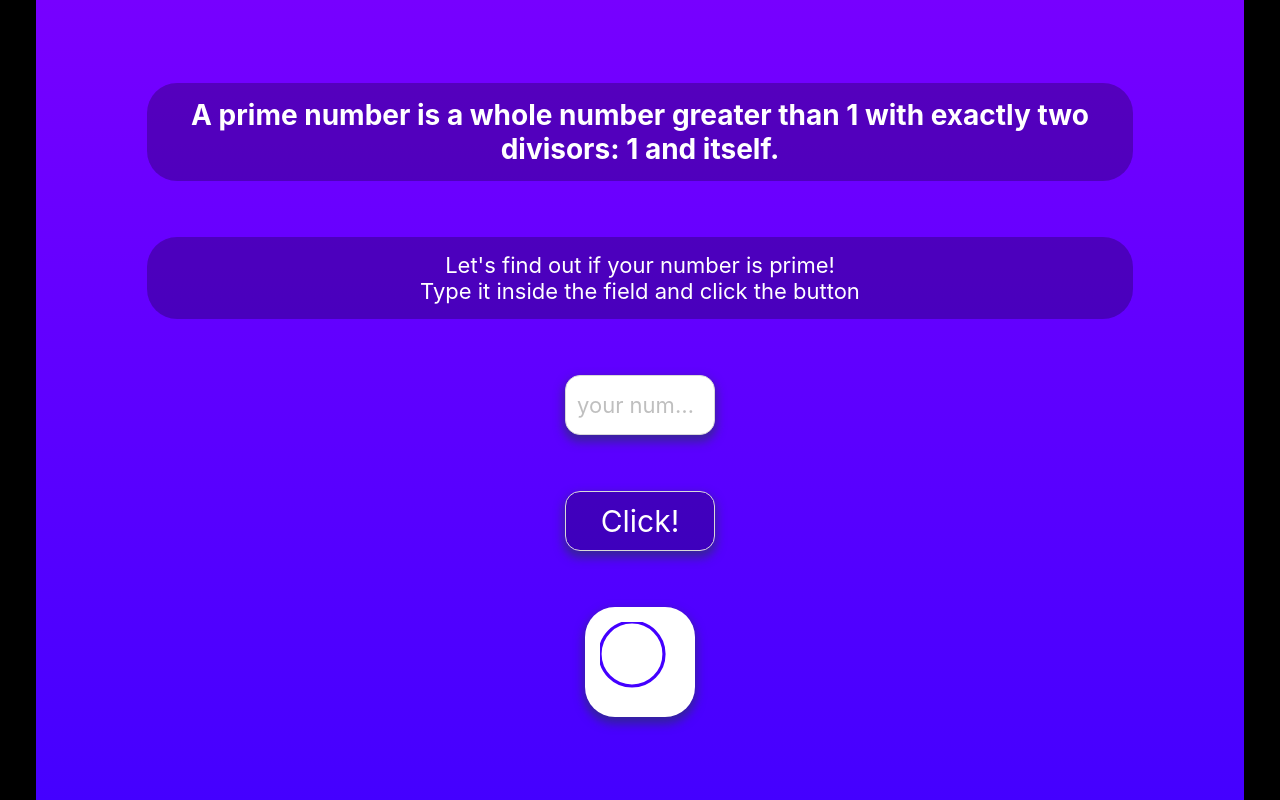
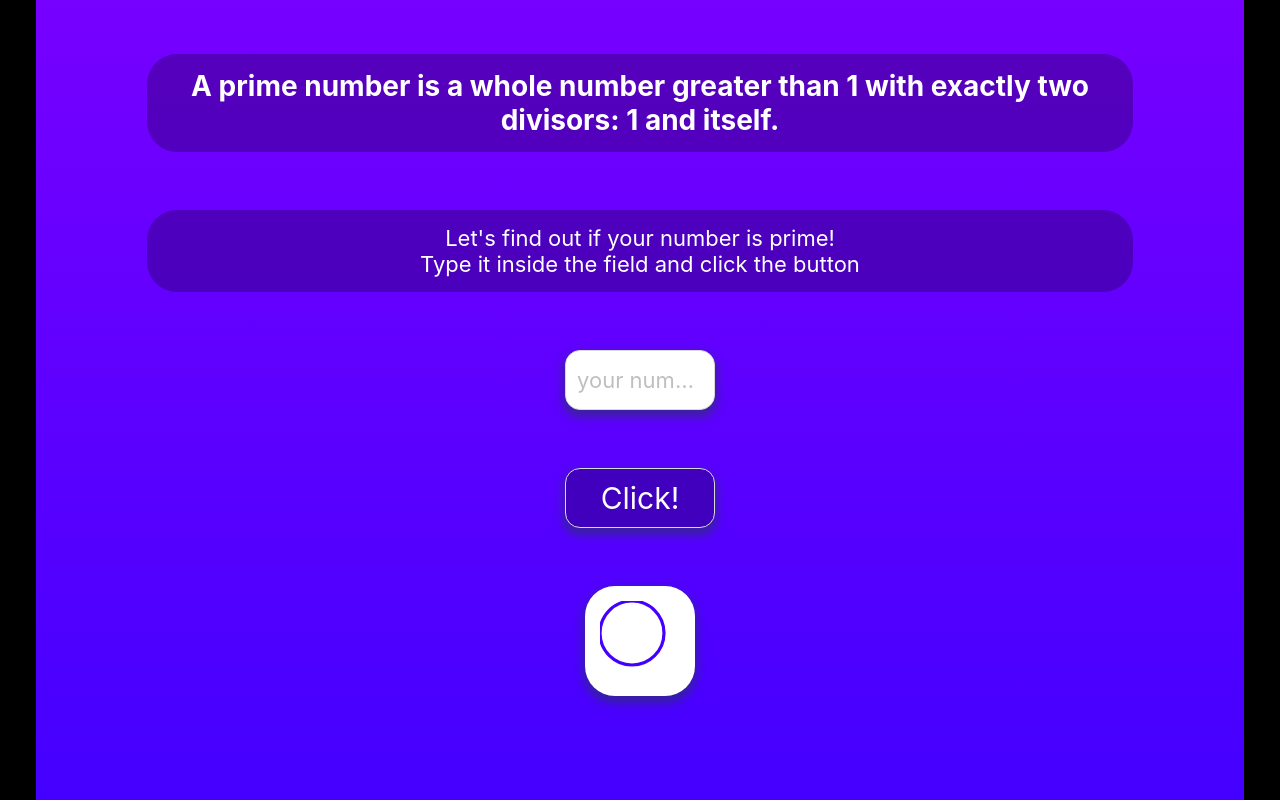
Before and after one commit to Thayorns/primals, a React (Create React App) app: page / in a window 1280 px wide. Built offline with nearby package versions, Linux system fonts and the light colour scheme.

Commit message:
pre-functional stadyes

```diff
--- a/src/components/app/App.css
+++ b/src/components/app/App.css
@@ -25,7 +25,7 @@ h1,p{
   padding: 15px 10px;
 }
 h1{
-  margin-top: 55px;
+  margin-top: 25px;
   font-size: 28px;
 }
 p{
@@ -47,14 +47,15 @@ p{
 }
 .ant-btn-default:not(:disabled):not(.ant-btn-disabled):hover{
   color: rgb(255, 254, 254);
-  border: 2px solid white;
+  /* border: 2px solid white; */
 }
+
 span{
   font-size: 30px;
 }
 
 .box{
-  margin-bottom: 55px;
+  margin-bottom: 75px;
   cursor: pointer;
   background: white;
   border-radius: 30px;
```
